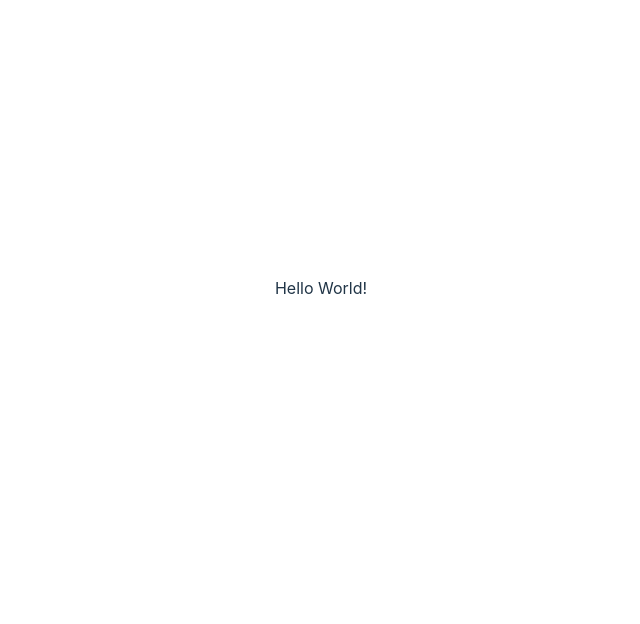
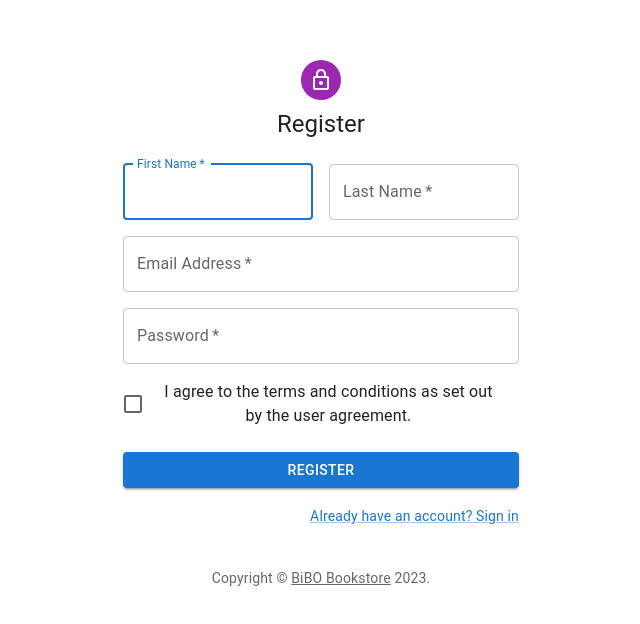
Before and after one commit to gautamyogesh017/bibo, a React (Vite) app: page / in a window 1280 px wide. Shown: the part 112-736 px from the top of the page, without its empty margins (319-959 px from the left). Built offline with nearby package versions, Linux system fonts and the light colour scheme.

Commit message:
Created Register page

```diff
--- a/src/App.jsx
+++ b/src/App.jsx
@@ -1,8 +1,11 @@
+import Register from "./pages/Auth/register";
 import "./App.css";
 const App = () => {
   return (
     <>
-      <div>Hello World!</div>
+      <div>
+        <Register />
+      </div>
     </>
   );
 };
--- a/src/pages/Auth/register.jsx
+++ b/src/pages/Auth/register.jsx
@@ -34,7 +34,7 @@ function Copyright(props) {
 
 const defaultTheme = createTheme();
 
-export default function SignUp() {
+export default function Register() {
   const handleSubmit = (event) => {
     event.preventDefault();
     const data = new FormData(event.currentTarget);
@@ -60,7 +60,7 @@ export default function SignUp() {
             <LockOutlinedIcon />
           </Avatar>
           <Typography component="h1" variant="h5">
-            Sign up
+            Register
           </Typography>
           <Box
             component="form"
@@ -116,7 +116,7 @@ export default function SignUp() {
                   control={
                     <Checkbox value="allowExtraEmails" color="primary" />
                   }
-                  label="I want to receive inspiration, marketing promotions and updates via email."
+                  label="I agree to the terms and conditions as set out by the user agreement."
                 />
               </Grid>
             </Grid>
```
